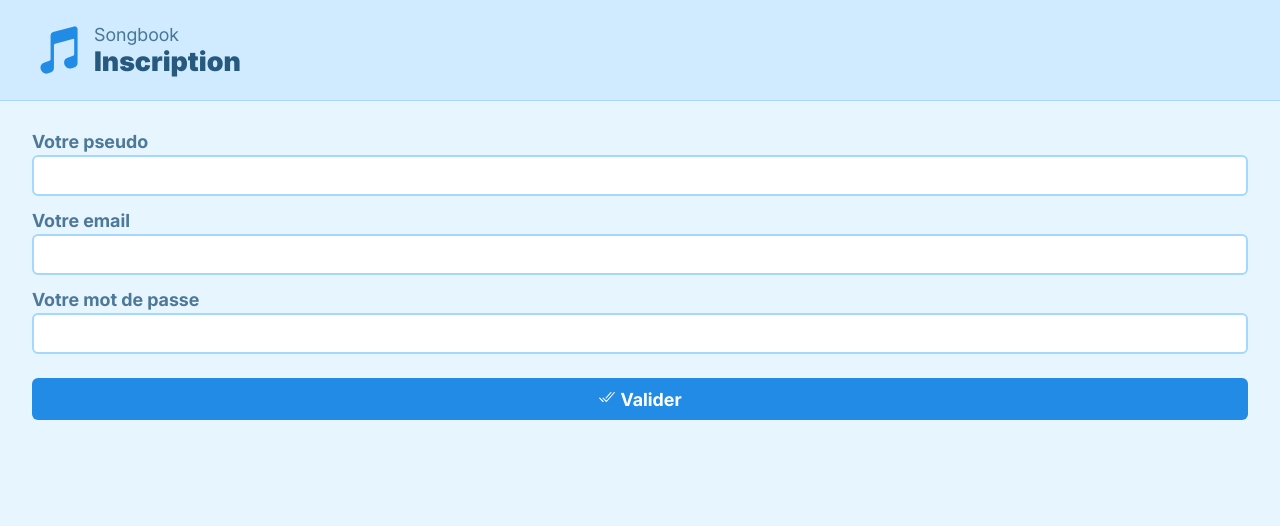
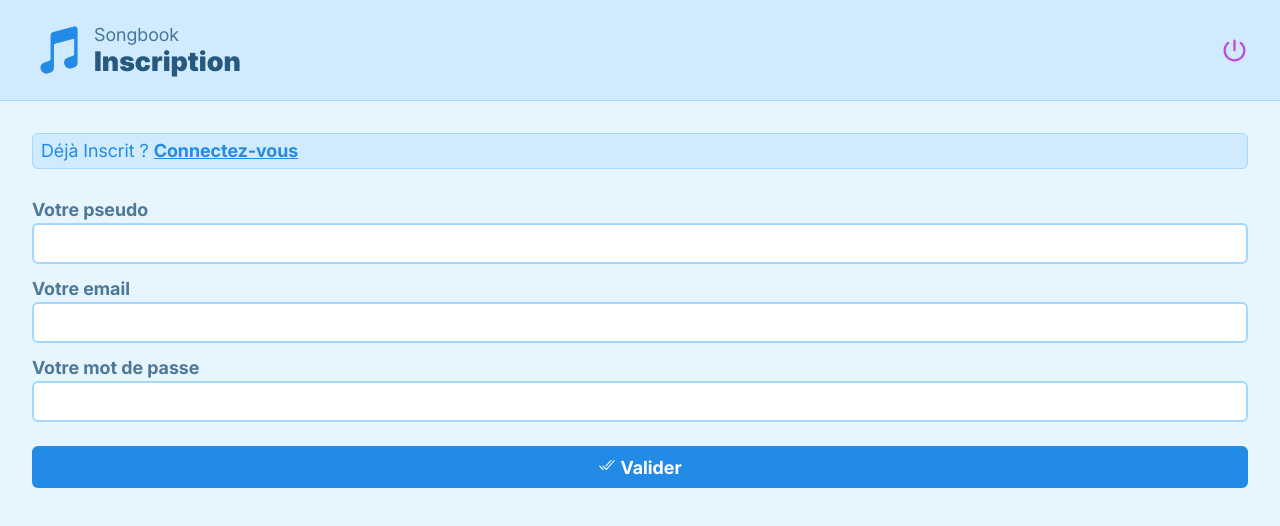
Before and after one commit to sylvain-galoustoff/songbook, a React (Vite) app: page /signin in a window 1280 px wide. Shown: the top 526 px of the page. Built offline with nearby package versions, Linux system fonts and the light colour scheme; no server answers; sample sign-in values are in the browser's storage.

Commit message:
Signin all done

```diff
--- a/src/components/Header/Header.module.css
+++ b/src/components/Header/Header.module.css
@@ -33,3 +33,12 @@
 .pageTitle {
   opacity: 0.8;
 }
+
+.logOut {
+  color: var(--secondary);
+  font-size: 1.5rem;
+  margin-left: auto;
+  display: flex;
+  align-items: center;
+  justify-content: center;
+}
--- a/src/components/Header/Header.tsx
+++ b/src/components/Header/Header.tsx
@@ -1,9 +1,11 @@
 import { useLocation } from "react-router";
 import styles from "./Header.module.css";
-import { IoMusicalNotes } from "react-icons/io5";
+import { IoMusicalNotes, IoPower } from "react-icons/io5";
+import { useAuth } from "../../context/AuthContext";
 
 export default function Header() {
   const location = useLocation();
+  const { logout, user } = useAuth();
 
   const pageParams: Record<string, { title: string }> = {
     "/signin": { title: "Inscription" },
@@ -15,12 +17,19 @@ export default function Header() {
       <div className={styles.icon}>
         <IoMusicalNotes />
       </div>
+
       <div className={styles.headerText}>
         <h1 className={styles.pageTitle}>Songbook</h1>
         <p className={styles.title}>
           {pageParams[location.pathname]?.title || ""}
         </p>
       </div>
+
+      {user && (
+        <div className={styles.logOut} onClick={logout} title="Déconnexion">
+          <IoPower />
+        </div>
+      )}
     </header>
   );
 }
--- /dev/null
+++ b/src/context/AuthContext.tsx
@@ -0,0 +1,43 @@
+import { createContext, useContext, useEffect, useState } from "react";
+import { onAuthStateChanged, type User, signOut } from "firebase/auth";
+import { auth } from "../firebase";
+
+interface AuthContextType {
+  user: User | null;
+  loading: boolean;
+  logout: () => Promise<void>;
+}
+
+const AuthContext = createContext<AuthContextType | undefined>(undefined);
+
+export function AuthProvider({ children }: { children: React.ReactNode }) {
+  const [user, setUser] = useState<User | null>(null);
+  const [loading, setLoading] = useState(true);
+
+  useEffect(() => {
+    const unsubscribe = onAuthStateChanged(auth, (firebaseUser) => {
+      setUser(firebaseUser);
+      setLoading(false);
+    });
+
+    return unsubscribe;
+  }, []);
+
+  const logout = async () => {
+    await signOut(auth);
+  };
+
+  return (
+    <AuthContext.Provider value={{ user, loading, logout }}>
+      {children}
+    </AuthContext.Provider>
+  );
+}
+
+export function useAuth() {
+  const context = useContext(AuthContext);
+  if (!context) {
+    throw new Error("useAuth doit être utilisé dans un AuthProvider");
+  }
+  return context;
+}
--- /dev/null
+++ b/src/router/PrivateRoute.tsx
@@ -0,0 +1,15 @@
+import { Navigate } from "react-router";
+import { useAuth } from "../context/AuthContext";
+import type { JSX } from "react/jsx-dev-runtime";
+
+export default function PrivateRoute({ children }: { children: JSX.Element }) {
+  const { user, loading } = useAuth();
+
+  if (loading) return null;
+
+  if (!user) {
+    return <Navigate to="/login" replace />;
+  }
+
+  return children;
+}
--- a/src/router/router.tsx
+++ b/src/router/router.tsx
@@ -3,23 +3,32 @@ import Home from "../views/Home/Home";
 import Login from "../views/Login/Login";
 import TrackIndex from "../views/TrackIndex/TrackIndex";
 import Signin from "../views/Signin/Signin";
+import PrivateRoute from "./PrivateRoute";
 
 const router = createBrowserRouter([
   {
     path: "/",
-    element: <Home />,
+    element: (
+      <PrivateRoute>
+        <Home />
+      </PrivateRoute>
+    ),
   },
   {
     path: "/signin",
     element: <Signin />,
   },
   {
-    path: "/Login",
+    path: "/login",
     element: <Login />,
   },
   {
     path: "/TrackIndex",
-    element: <TrackIndex />,
+    element: (
+      <PrivateRoute>
+        <TrackIndex />
+      </PrivateRoute>
+    ),
   },
 ]);
 
--- a/src/styles/index.css
+++ b/src/styles/index.css
@@ -47,6 +47,12 @@ body {
   margin: 0;
   min-width: 320px;
   min-height: 100vh;
+}
+
+a {
+  color: var(--text);
+  font-weight: 700;
+  color: var(--primary);
 }
 
 /* FORMS */
@@ -100,3 +106,12 @@ button,
   font-weight: 700;
   transition: background-color 0.2s ease-in-out;
 }
+
+/* TOAST */
+.toast {
+  background-color: var(--foreground);
+  padding: 8px;
+  border: 1px solid var(--border);
+  border-radius: var(--corner);
+  color: var(--primary);
+}
--- a/src/views/Signin/Signin.module.css
+++ b/src/views/Signin/Signin.module.css
@@ -8,7 +8,14 @@
   height: calc(100% - 100px);
   overflow: auto;
   padding: 32px;
+}
+
+.form {
   display: flex;
   flex-direction: column;
   gap: 16px;
 }
+
+.toast {
+  margin-bottom: 32px;
+}
--- a/src/views/Signin/Signin.tsx
+++ b/src/views/Signin/Signin.tsx
@@ -5,6 +5,7 @@ import { IoCheckmarkDone } from "react-icons/io5";
 import { createUserWithEmailAndPassword } from "firebase/auth";
 import { auth, db } from "../../firebase";
 import { doc, setDoc, serverTimestamp } from "firebase/firestore";
+import { Link } from "react-router";
 
 export default function Signin() {
   const [form, setForm] = useState({
@@ -59,7 +60,14 @@ export default function Signin() {
   return (
     <div className={styles.signin} id="signin">
       <Header />
-      <form className={styles.main} onSubmit={submitSignin}>
+      <main className={styles.main}>
+        <div className={`toast ${styles.toast}`}>
+          <p>
+            Déjà Inscrit ? <Link to="/login">Connectez-vous</Link>
+          </p>
+        </div>
+
+        <form className={styles.form} onSubmit={submitSignin}>
           <div className="form-group">
             <label htmlFor="pseudo">Votre pseudo</label>
             <input
@@ -93,6 +101,7 @@ export default function Signin() {
             </button>
           </div>
         </form>
+      </main>
     </div>
   );
 }
```
Also changed, not shown: src/main.tsx (+11 -13 lines). Lines whose indentation alone changed are shown as unchanged.
